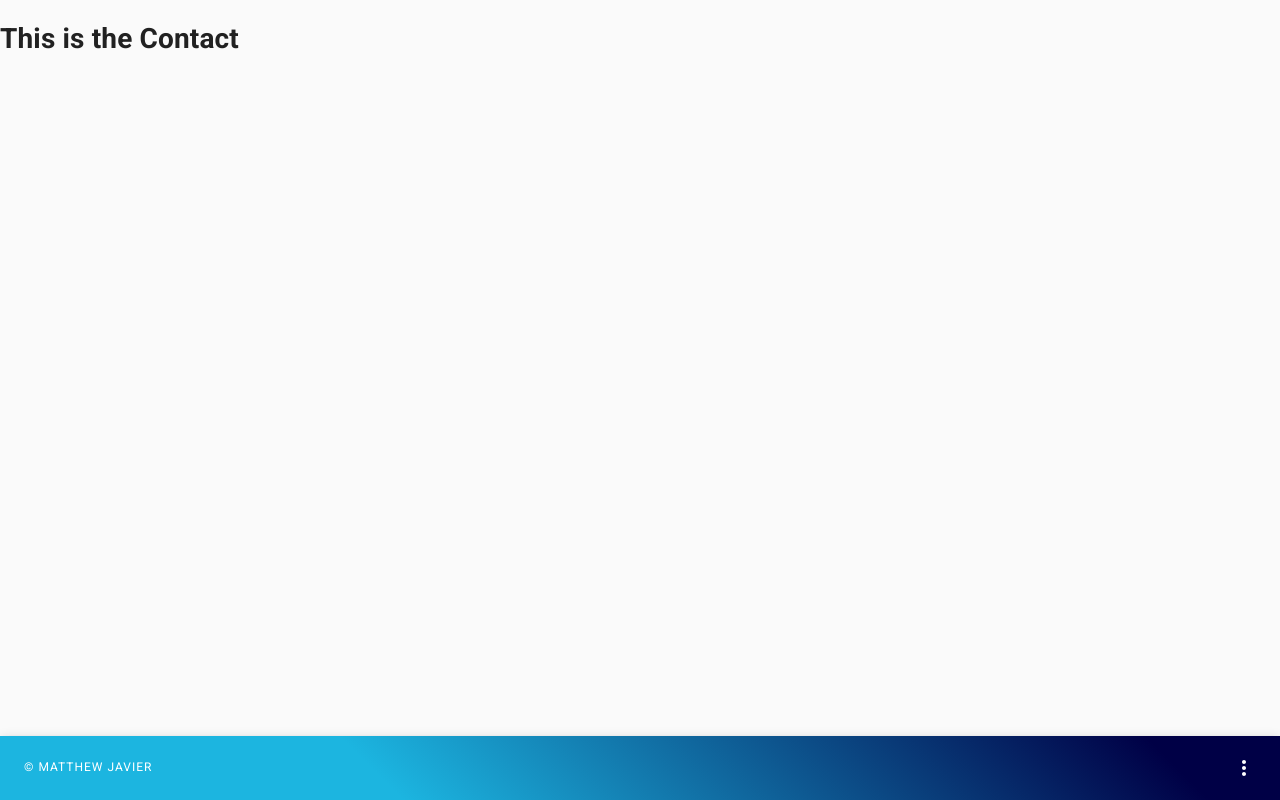
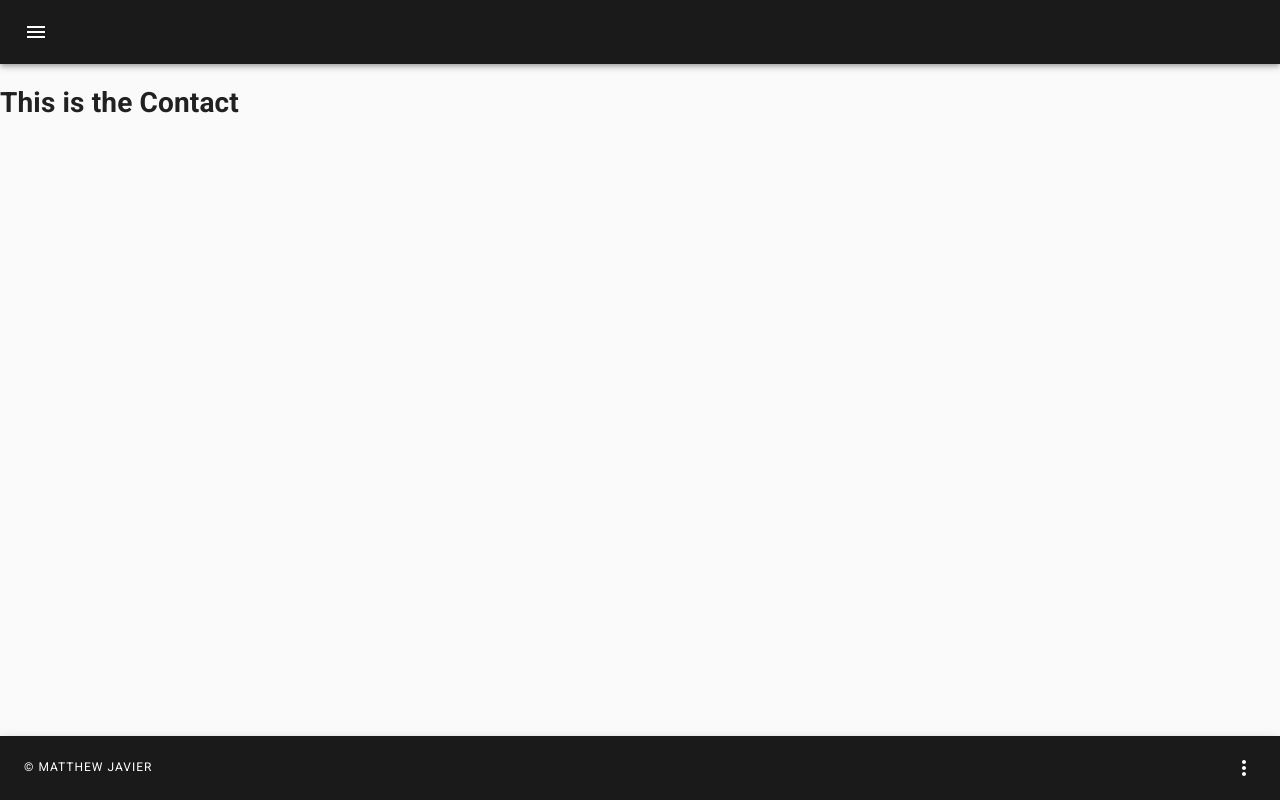
Before and after one commit to mattjavier/react-portfolio, a React (Create React App) app: page /contact in a window 1280 px wide. Built offline with nearby package versions, Linux system fonts and the light colour scheme.

Commit message:
navbar complete, edited footer color

```diff
--- a/src/App.js
+++ b/src/App.js
@@ -1,10 +1,11 @@
 import React from 'react'
-import { BrowserRouter as Router, Switch, Route, Link } from 'react-router-dom'
+import { BrowserRouter as Router, Switch, Route } from 'react-router-dom'
 import About from './pages/About'
 import Portfolio from './pages/Portfolio'
 import Contact from './pages/Contact'
 import CssBaseline from '@material-ui/core/CssBaseline'
 
+import Navbar from './components/Navbar'
 import Footer from './components/Footer'
 
 const App = () => {
@@ -17,7 +18,7 @@
           <Link to="/contact">Contact</Link>
         </nav> */}
         <CssBaseline />
-
+        <Navbar />
         <Switch>
           <Route exact path="/" component={About} />
           <Route path="/portfolio" component={Portfolio} />
--- a/src/components/Footer/Footer.js
+++ b/src/components/Footer/Footer.js
@@ -20,7 +20,7 @@
     paddingBottom: 50,
   },
   footer: {
-    background: 'linear-gradient(45deg, #1cb5e0 30%, #000046 90%)',
+    background: '#1a1a1a',
     top: 'auto',
     bottom: 0,
   },
@@ -28,7 +28,7 @@
     flexGrow: 1,
   },
   link: {
-    color: '#000046',
+    color: '#3097a5',
     textDecoration: 'none',
   },
 }))
@@ -69,7 +69,8 @@
           <MenuItem onClick={handleClose} >
             <a
               className={classes.link}
-              href="https://linkedin.com/in/mattjavier7" target="_blank">
+              href="https://linkedin.com/in/mattjavier7" target="_blank"
+              rel="nopener noreferrer">
               <LinkedInIcon />
             </a>
           </MenuItem>
@@ -77,7 +78,8 @@
             <a
               className={classes.link}
               href="https://github.com/mattjavier"
-              target="_blank">
+              target="_blank"
+              rel="nopener noreferrer">
               <GitHubIcon />
             </a>
           </MenuItem>
--- /dev/null
+++ b/src/components/Navbar/Navbar.js
@@ -0,0 +1,95 @@
+import React, { useState } from 'react'
+import { Link } from 'react-router-dom'
+
+import { makeStyles } from '@material-ui/core/styles'
+import AppBar from '@material-ui/core/AppBar'
+import Toolbar from '@material-ui/core/Toolbar'
+import List from '@material-ui/core/List'
+import ListItem from '@material-ui/core/ListItem'
+import Button from '@material-ui/core/Button'
+import IconButton from '@material-ui/core/IconButton'
+import MenuIcon from '@material-ui/icons/Menu'
+import Drawer from '@material-ui/core/Drawer'
+
+const useStyles = makeStyles((theme) => ({
+  root: {
+    flexGrow: 1,
+  },
+  menuButton: {
+    marginRight: theme.spacing(2),
+  },
+  title: {
+    flexGrow: 1,
+  },
+  link: {
+    textDecoration: 'none'
+  },
+  linkText: {
+    color: '#3097a5',
+  },
+  appBar: {
+    background: '#1a1a1a',
+  },
+  list: {
+    background: '#1a1a1a'
+  }
+}))
+
+const Navbar = () => {
+  const classes = useStyles()
+
+  const [openState, setOpen] = useState({
+    open: false
+  })
+
+  const toggleDrawer = open => event => {
+    if (event.type === 'keydown' && (event.key === 'Tab' || event.key === 'Shift')) {
+      return
+    }
+
+    setOpen({ ...openState, open })
+  }
+
+  return (
+    <div className={classes.root}>
+      <AppBar className={classes.appBar} position="static">
+        <Toolbar>
+          <IconButton
+            edge="start"
+            className={classes.menuButton}
+            color="inherit"
+            aria-label="menu"
+            onClick={toggleDrawer(true)}
+          >
+            <MenuIcon />
+          </IconButton>
+          <Drawer
+            anchor="left"
+            open={openState.open}
+            onClose={toggleDrawer(false)}
+          >
+            <List>
+              <ListItem>
+                <Link to="/" className={classes.link}>
+                  <Button className={classes.linkText}>Home</Button>
+                </Link>
+              </ListItem>
+              <ListItem>
+                <Link to="/portfolio" className={classes.link}>
+                  <Button className={classes.linkText}>Portfolio</Button>
+                </Link>
+              </ListItem>
+              <ListItem>
+                <Link to="/contact" className={classes.link}>
+                  <Button className={classes.linkText}>Contact</Button>
+                </Link>
+              </ListItem>
+            </List>
+          </Drawer>
+        </Toolbar>
+      </AppBar>
+    </div>
+  )
+}
+
+export default Navbar
```
